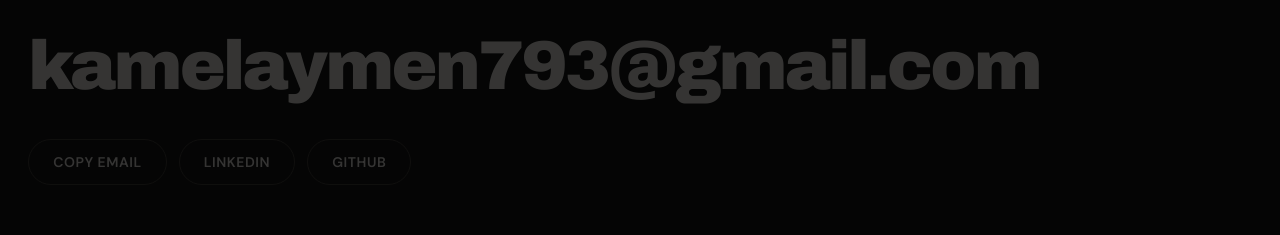
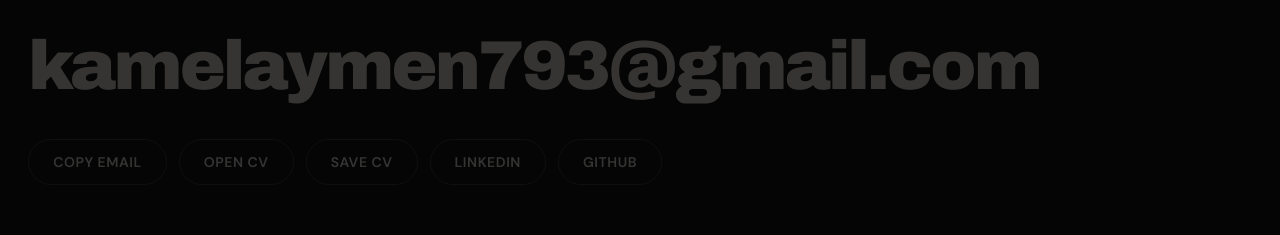
Before and after one commit to aymen-kamel/projet_portfolio_aymen, a plain HTML site: page src/index.template.html in a window 1280 px wide. Shown: the part 6780-7015 px from the top of the page. Drawn offline with Linux system fonts and the light colour scheme; animation ran at ten frames a second.

Commit message:
Add Open CV and Save CV buttons with the CV PDF
Co-Authored-By: Claude Haiku 5.5 <noreply@anthropic.com>

```diff
--- a/src/index.template.html
+++ b/src/index.template.html
@@ -322,6 +322,8 @@ summary:focus-visible .row{outline:2px solid var(--accent);outline-offset:-2px}
   <a class="mail" id="mail" href="mailto:kamelaymen793@gmail.com">kamelaymen793@gmail.com</a>
   <div class="actions">
     <button class="btn" id="copy" type="button">Copy email</button>
+    <a class="btn" href="assets/Aymen-Kamel-CV.pdf" target="_blank" rel="noopener">Open CV</a>
+    <a class="btn" href="assets/Aymen-Kamel-CV.pdf" download="Aymen-Kamel-CV.pdf">Save CV</a>
     <a class="btn" href="https://www.linkedin.com/in/aymen-kamel-b135a3301/" rel="noopener">LinkedIn</a>
     <a class="btn" href="https://github.com/aymen-kamel" rel="noopener">GitHub</a>
   </div>
```
Also changed, not shown: index.html (+2 -0 lines), 1 other file.
